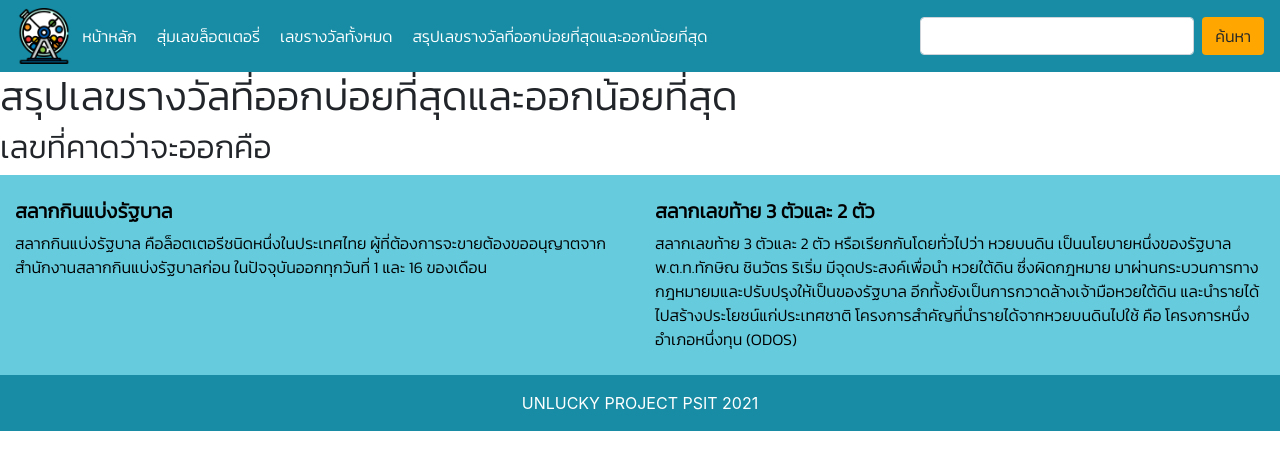
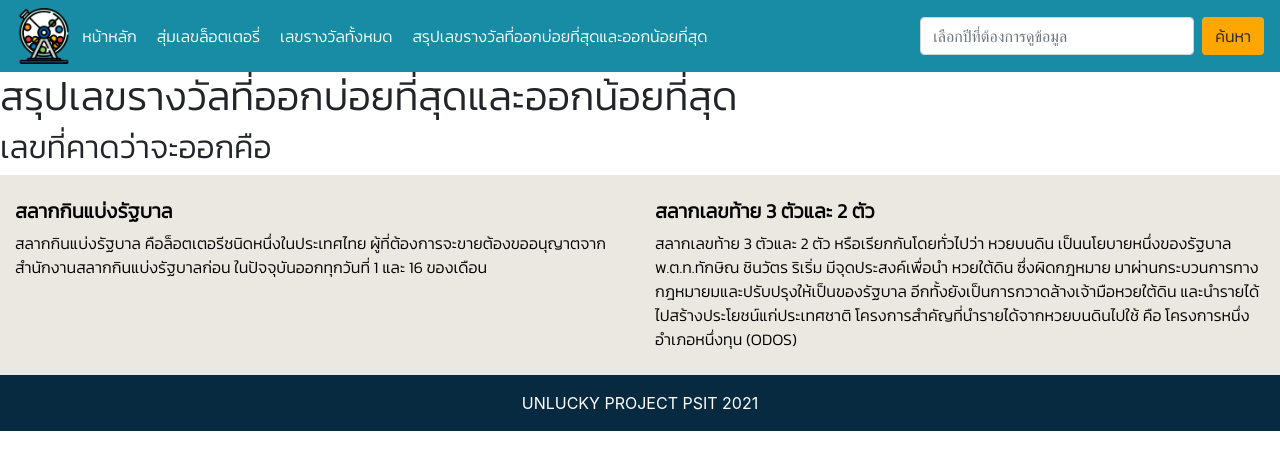
Before and after one commit to S1vanat/Lottery, a Django app: page /page1/ in a window 1280 px wide. Shown: the top 470 px of the page. Run offline with Django 3.2, Linux system fonts and the light colour scheme; some libraries are stand-ins or nearby versions.

Commit message:
add word

```diff
--- a/Myproject/templates/navbar.html
+++ b/Myproject/templates/navbar.html
@@ -42,7 +42,7 @@
         </li>
       </ul>
       <form class="form-inline my-2 my-lg-0">
-        <input class="form-control mr-sm-2" type="" placeholder="" aria-label="" />
+        <input class="form-control mr-sm-2" type="เลือกปีที่ต้องการดูข้อมูล" placeholder="เลือกปีที่ต้องการดูข้อมูล" aria-label="เลือกปีที่ต้องการดูข้อมูล" />
         <button class="btn my-2 my-sm-0" type="submit" id="button-seach">
           ค้นหา
         </button>
@@ -51,7 +51,7 @@
   </nav>
 
   {% block content %} {% endblock%}
-  <footer class="page-footer font-small teal pt-4" style="background: #65cbdd; bottom: 0px">
+  <footer class="page-footer font-small teal pt-4" style="background: #c9bfac5d; bottom: 0px">
     <!-- Footer Text -->
     <div class="container-fluid text-center text-md-left">
       <!-- Grid row -->
@@ -96,7 +96,7 @@
     <!-- Footer Text -->
 
     <!-- Copyright -->
-    <div class="footer-copyright text-center py-3" style="background: #178ca4; color: white">
+    <div class="footer-copyright text-center py-3" style="background: #072A40; color: white">
       UNLUCKY PROJECT PSIT 2021
     </div>
     <!-- Copyright -->
```
